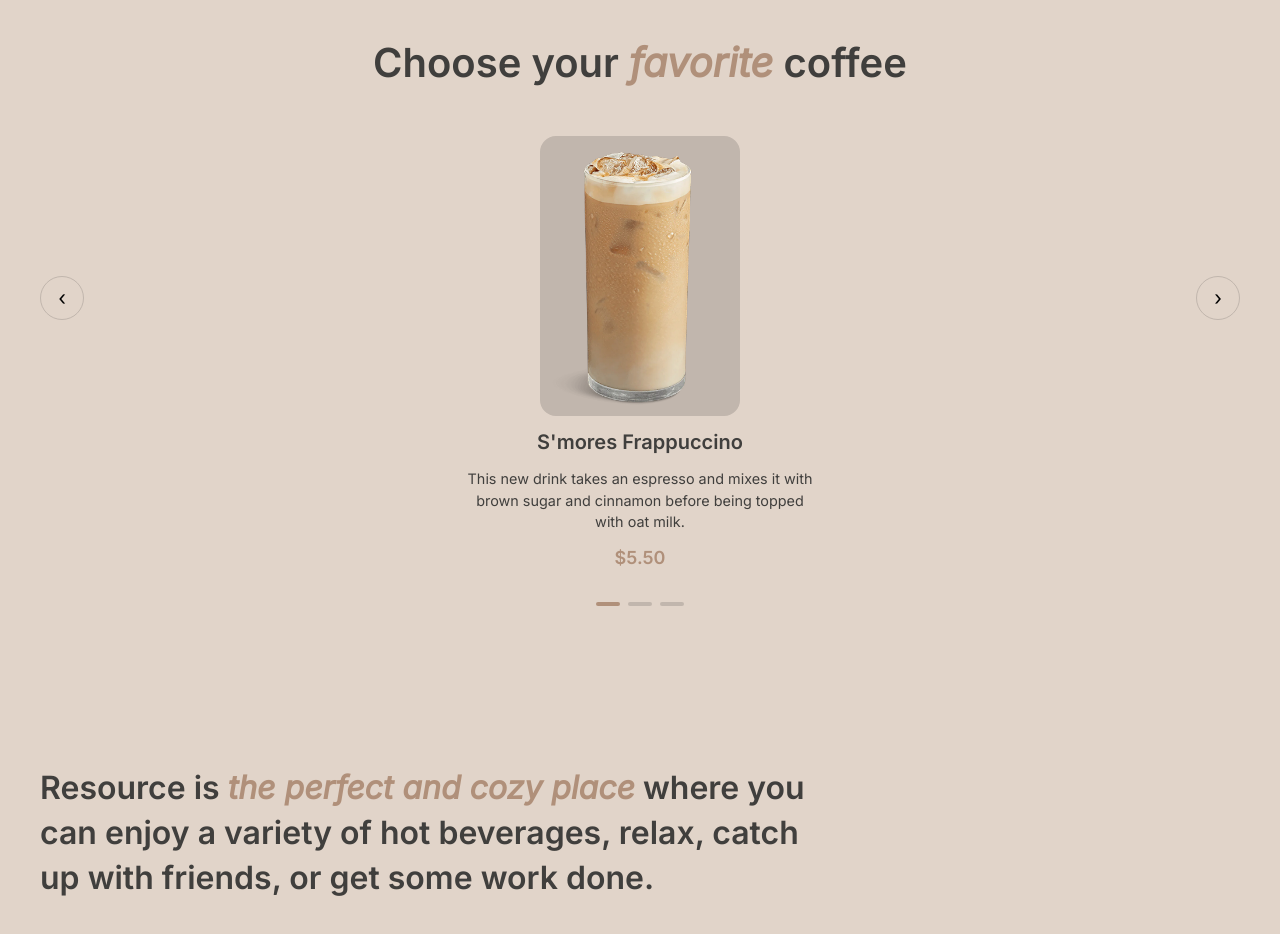
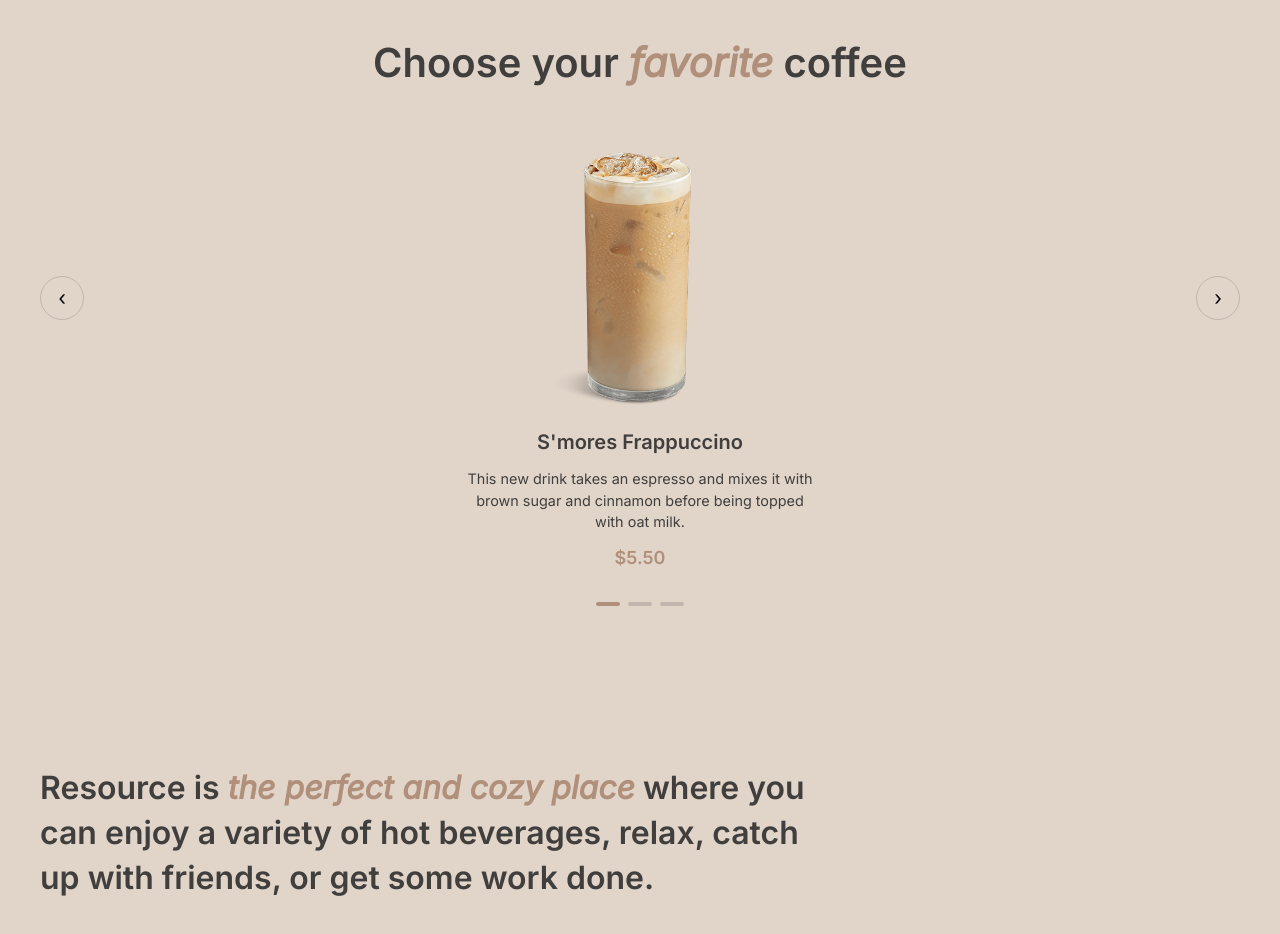
Before and after one commit to XDobriev/rsschool-landing-page, a website built with Vite: page index.html in a window 1280 px wide. Shown: the part 860-1794 px from the top of the page. Built offline with nearby package versions, Linux system fonts and the light colour scheme.

Commit message:
fix: remove unused slider image placeholder background

```diff
--- a/src/styles/_favorites.scss
+++ b/src/styles/_favorites.scss
@@ -41,7 +41,6 @@
   height: 280px;
   object-fit: cover;
   border-radius: 16px;
-  background-color: var(--color-border-primary);
 }
 
 .slider__name {
```
